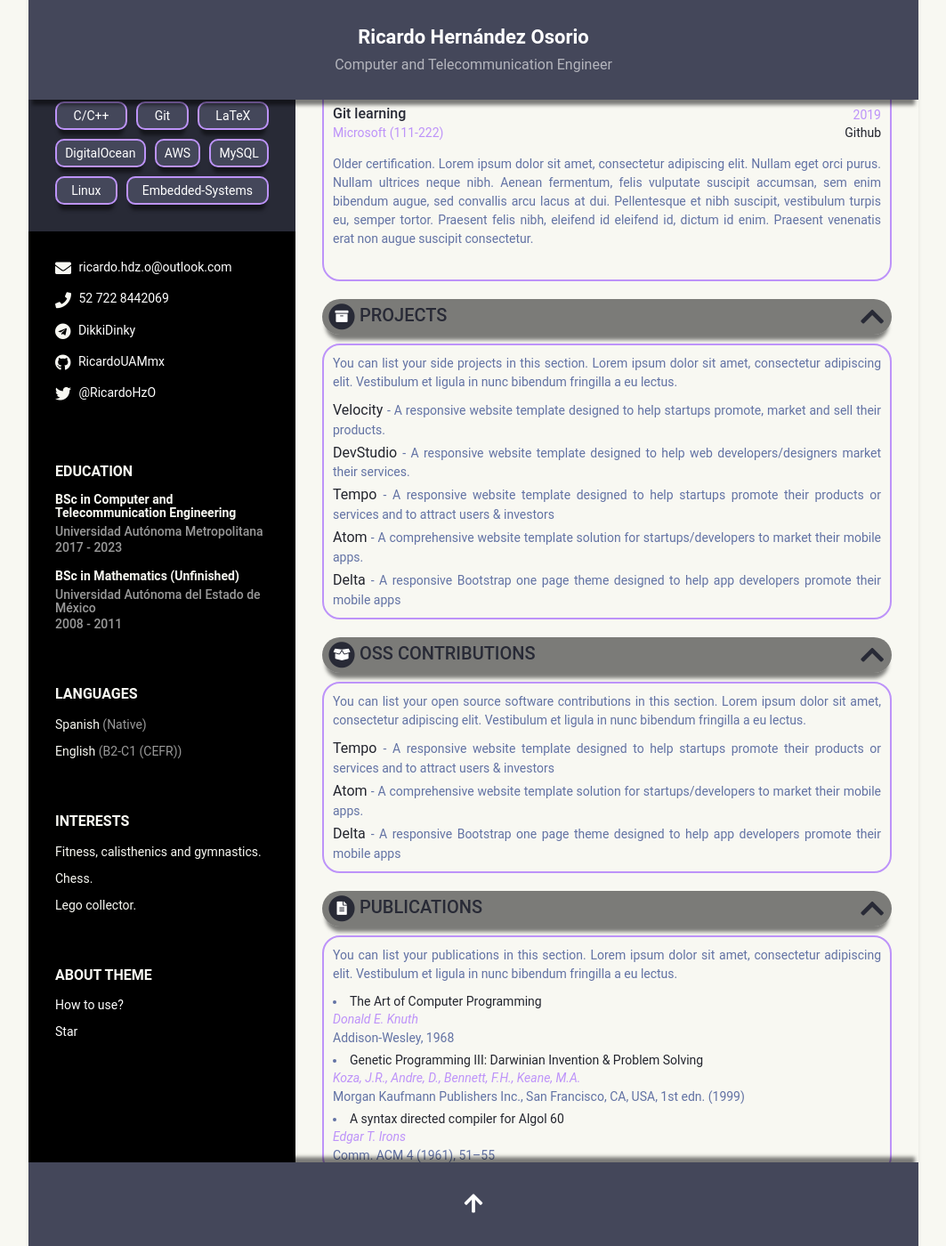
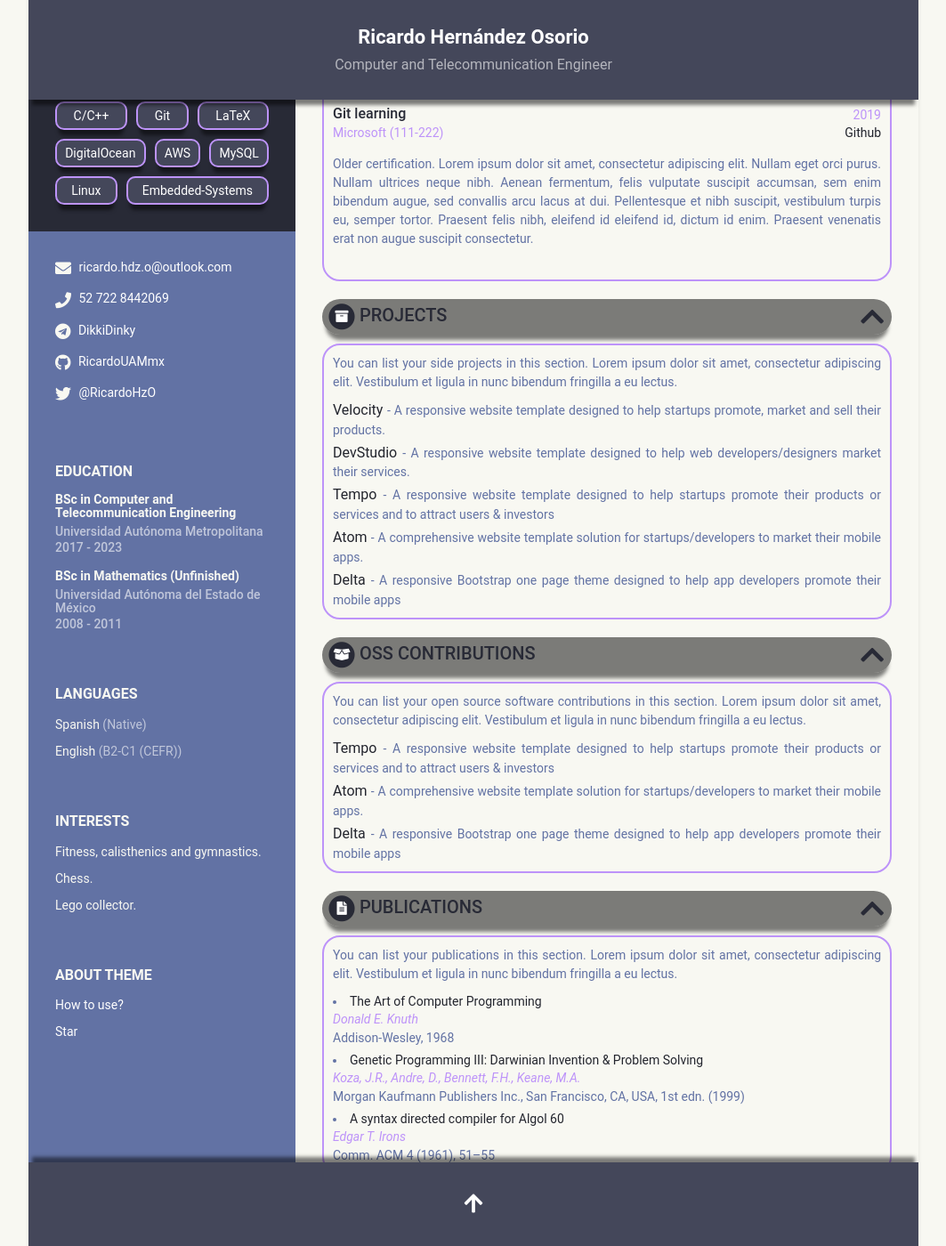
Before and after one commit to RicardoUAMmx/webcode, a Jekyll site: the page built from index.html, in a window 1280 px wide and 1400 px high, scrolled down 1400 px. Shown: the whole window at 89% size, without its empty margins (108-1171 px from the left). Built offline with Jekyll 4.4.1, drawn with Linux system fonts in a browser that asks for light colours.

Commit message:
experimental cv-theme

```diff
--- a/_sass/_base.scss
+++ b/_sass/_base.scss
@@ -46,7 +46,7 @@ p {
 .sidebar-wrapper {
   grid-column: span 3;
   order: $sidebar-order;
-  background: darken($text-color-secondary, 80%);
+  background: $text-color-secondary;
   color: $smoky-white;
   a {
     color: #fff;
```
